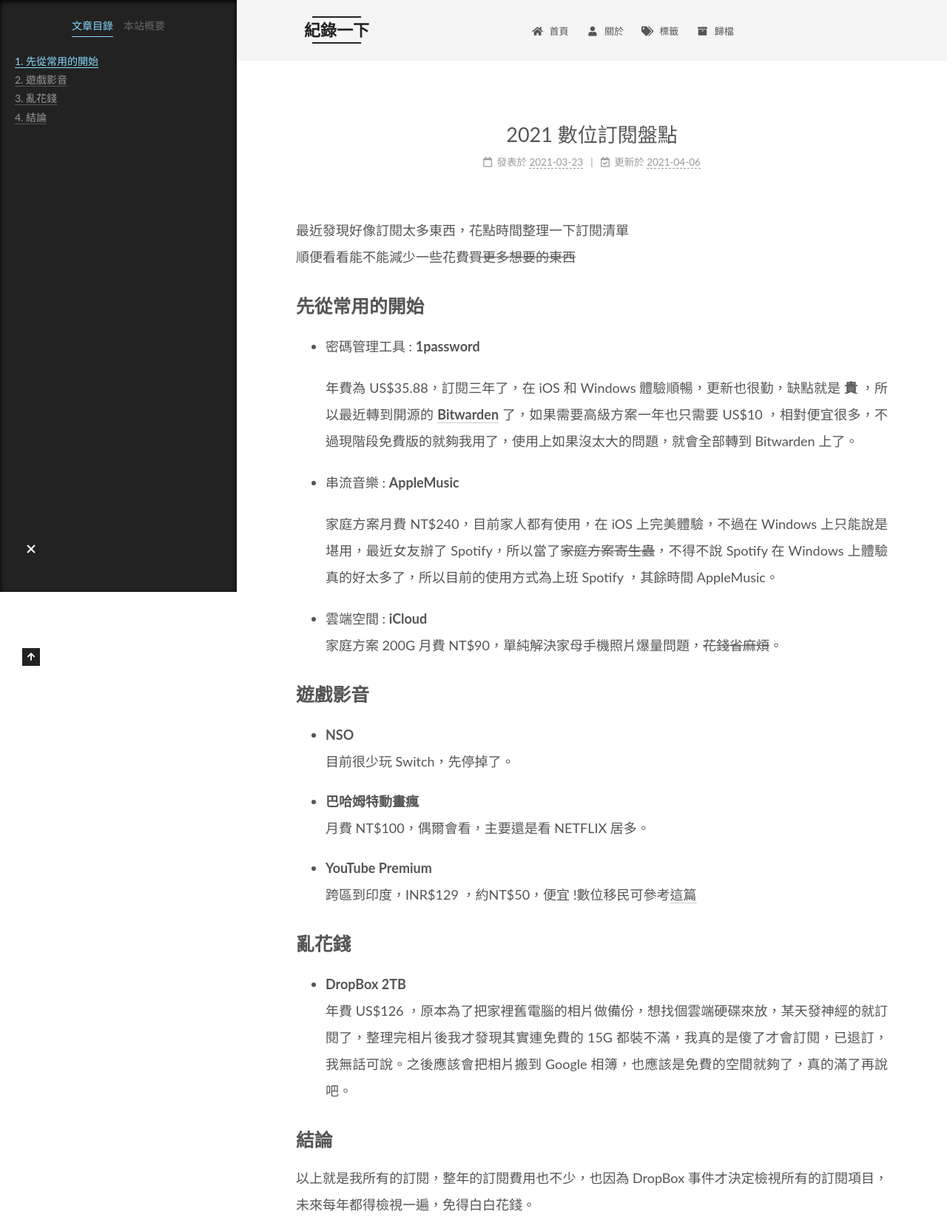
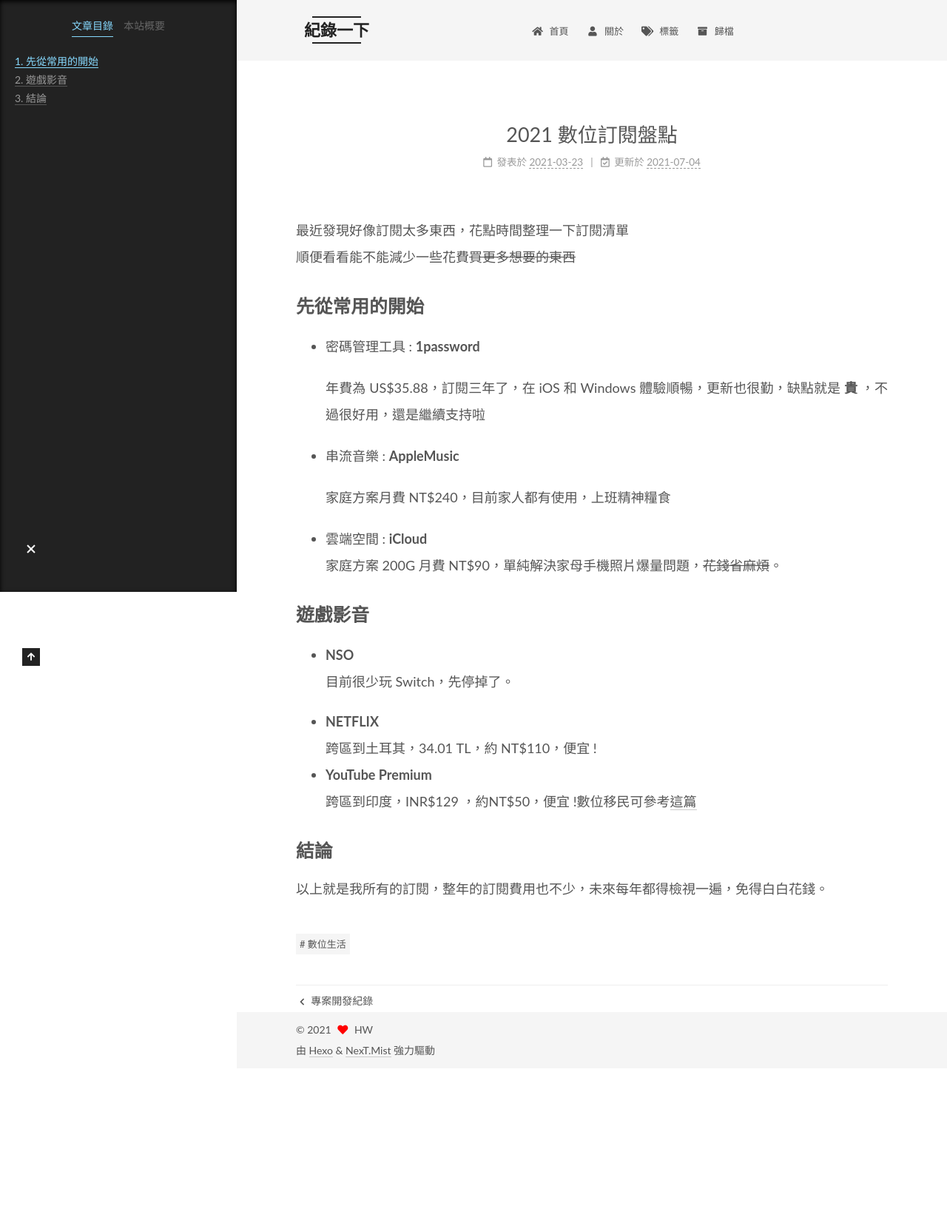
Before and after one commit to haowenjhang/haowenjhang.github.io, a plain HTML site: page 2021/03/23/2021-subs/index.html in a window 1280 px wide. Shown: the top 1649 px of the page at 74% size. After the commit the page ends 1444 px from the top, so only its background shows below. Drawn offline with Linux system fonts and the light colour scheme.

Commit message:
Site updated: 2021-07-04 14:28:33

```diff
--- a/2021/03/23/2021-subs/index.html
+++ b/2021/03/23/2021-subs/index.html
@@ -28,7 +28,7 @@
 <meta property="og:description" content="最近發現好像訂閱太多東西，花點時間整理一下訂閱清單順便看看能不能減少一些花費買更多想要的東西">
 <meta property="og:locale" content="zh_TW">
 <meta property="article:published_time" content="2021-03-23T10:00:25.000Z">
-<meta property="article:modified_time" content="2021-04-06T08:17:43.636Z">
+<meta property="article:modified_time" content="2021-07-04T06:26:39.202Z">
 <meta property="article:author" content="HW">
 <meta property="article:tag" content="數位生活">
 <meta name="twitter:card" content="summary">
@@ -191,7 +191,7 @@
                   <i class="far fa-calendar-check"></i>
                 </span>
                 <span class="post-meta-item-text">更新於</span>
-                <time title="修改時間：2021-04-06 16:17:43" itemprop="dateModified" datetime="2021-04-06T16:17:43+08:00">2021-04-06</time>
+                <time title="修改時間：2021-07-04 14:26:39" itemprop="dateModified" datetime="2021-07-04T14:26:39+08:00">2021-07-04</time>
               </span>
 
 
@@ -210,10 +210,10 @@
 
 <h2 id="先從常用的開始"><a href="#先從常用的開始" class="headerlink" title="先從常用的開始"></a>先從常用的開始</h2><ul>
 <li><p>密碼管理工具 : <strong>1password</strong></p>
-<p>年費為 US$35.88，訂閱三年了，在 iOS 和 Windows 體驗順暢，更新也很勤，缺點就是 <strong>貴</strong> ，所以最近轉到開源的 <a target="_blank" rel="noopener" href="https://bitwarden.com/"><strong>Bitwarden</strong></a> 了，如果需要高級方案一年也只需要 US$10 ，相對便宜很多，不過現階段免費版的就夠我用了，使用上如果沒太大的問題，就會全部轉到 Bitwarden 上了。</p>
+<p>年費為 US$35.88，訂閱三年了，在 iOS 和 Windows 體驗順暢，更新也很勤，缺點就是 <strong>貴</strong> ，不過很好用，還是繼續支持啦</p>
 </li>
 <li><p>串流音樂 : <strong>AppleMusic</strong></p>
-<p>家庭方案月費 NT$240，目前家人都有使用，在 iOS 上完美體驗，不過在 Windows 上只能說是堪用，最近女友辦了 Spotify，所以當了<del>家庭方案寄生蟲</del>，不得不說 Spotify 在 Windows 上體驗真的好太多了，所以目前的使用方式為上班  Spotify ，其餘時間 AppleMusic。</p>
+<p>家庭方案月費 NT$240，目前家人都有使用，上班精神糧食</p>
 </li>
 <li><p>雲端空間 : <strong>iCloud</strong><br>家庭方案 200G 月費 NT$90，單純解決家母手機照片爆量問題，<del>花錢省麻煩</del>。</p>
 </li>
@@ -222,15 +222,10 @@
 <li><strong>NSO</strong><br>目前很少玩 Switch，先停掉了。</li>
 </ul>
 <ul>
-<li><strong>巴哈姆特動畫瘋</strong><br>月費 NT$100，偶爾會看，主要還是看 NETFLIX 居多。</li>
-</ul>
-<ul>
+<li><strong>NETFLIX</strong><br>跨區到土耳其，34.01 TL，約 NT$110，便宜 !</li>
 <li><strong>YouTube Premium</strong><br>跨區到印度，INR$129 ，約NT$50，便宜 !數位移民可參考<a target="_blank" rel="noopener" href="https://www.jkg.tw/p2412/">這篇</a></li>
 </ul>
-<h2 id="亂花錢"><a href="#亂花錢" class="headerlink" title="亂花錢"></a>亂花錢</h2><ul>
-<li><strong>DropBox 2TB</strong><br>年費 US$126 ，原本為了把家裡舊電腦的相片做備份，想找個雲端硬碟來放，某天發神經的就訂閱了，整理完相片後我才發現其實連免費的 15G 都裝不滿，我真的是傻了才會訂閱，已退訂，我無話可說。之後應該會把相片搬到 Google 相簿，也應該是免費的空間就夠了，真的滿了再說吧。</li>
-</ul>
-<h2 id="結論"><a href="#結論" class="headerlink" title="結論"></a>結論</h2><p>以上就是我所有的訂閱，整年的訂閱費用也不少，也因為 DropBox 事件才決定檢視所有的訂閱項目，未來每年都得檢視一遍，免得白白花錢。</p>
+<h2 id="結論"><a href="#結論" class="headerlink" title="結論"></a>結論</h2><p>以上就是我所有的訂閱，整年的訂閱費用也不少，未來每年都得檢視一遍，免得白白花錢。</p>
 
     </div>
 
@@ -311,7 +306,7 @@
 
       <!--noindex-->
       <div class="post-toc-wrap sidebar-panel">
-          <div class="post-toc motion-element"><ol class="nav"><li class="nav-item nav-level-2"><a class="nav-link" href="#%E5%85%88%E5%BE%9E%E5%B8%B8%E7%94%A8%E7%9A%84%E9%96%8B%E5%A7%8B"><span class="nav-number">1.</span> <span class="nav-text">先從常用的開始</span></a></li><li class="nav-item nav-level-2"><a class="nav-link" href="#%E9%81%8A%E6%88%B2%E5%BD%B1%E9%9F%B3"><span class="nav-number">2.</span> <span class="nav-text">遊戲影音</span></a></li><li class="nav-item nav-level-2"><a class="nav-link" href="#%E4%BA%82%E8%8A%B1%E9%8C%A2"><span class="nav-number">3.</span> <span class="nav-text">亂花錢</span></a></li><li class="nav-item nav-level-2"><a class="nav-link" href="#%E7%B5%90%E8%AB%96"><span class="nav-number">4.</span> <span class="nav-text">結論</span></a></li></ol></div>
+          <div class="post-toc motion-element"><ol class="nav"><li class="nav-item nav-level-2"><a class="nav-link" href="#%E5%85%88%E5%BE%9E%E5%B8%B8%E7%94%A8%E7%9A%84%E9%96%8B%E5%A7%8B"><span class="nav-number">1.</span> <span class="nav-text">先從常用的開始</span></a></li><li class="nav-item nav-level-2"><a class="nav-link" href="#%E9%81%8A%E6%88%B2%E5%BD%B1%E9%9F%B3"><span class="nav-number">2.</span> <span class="nav-text">遊戲影音</span></a></li><li class="nav-item nav-level-2"><a class="nav-link" href="#%E7%B5%90%E8%AB%96"><span class="nav-number">3.</span> <span class="nav-text">結論</span></a></li></ol></div>
       </div>
       <!--/noindex-->
 
--- a/css/main.css
+++ b/css/main.css
@@ -1196,7 +1196,7 @@
 }
 .links-of-author a::before,
 .links-of-author span.exturl::before {
-  background: #abff2a;
+  background: #0eff69;
   border-radius: 50%;
   content: ' ';
   display: inline-block;
```
Also changed, not shown: 2021/03/11/Projects/index.html (+5 -6 lines), about/index.html (+5 -5 lines), index.html (+3 -4 lines).
